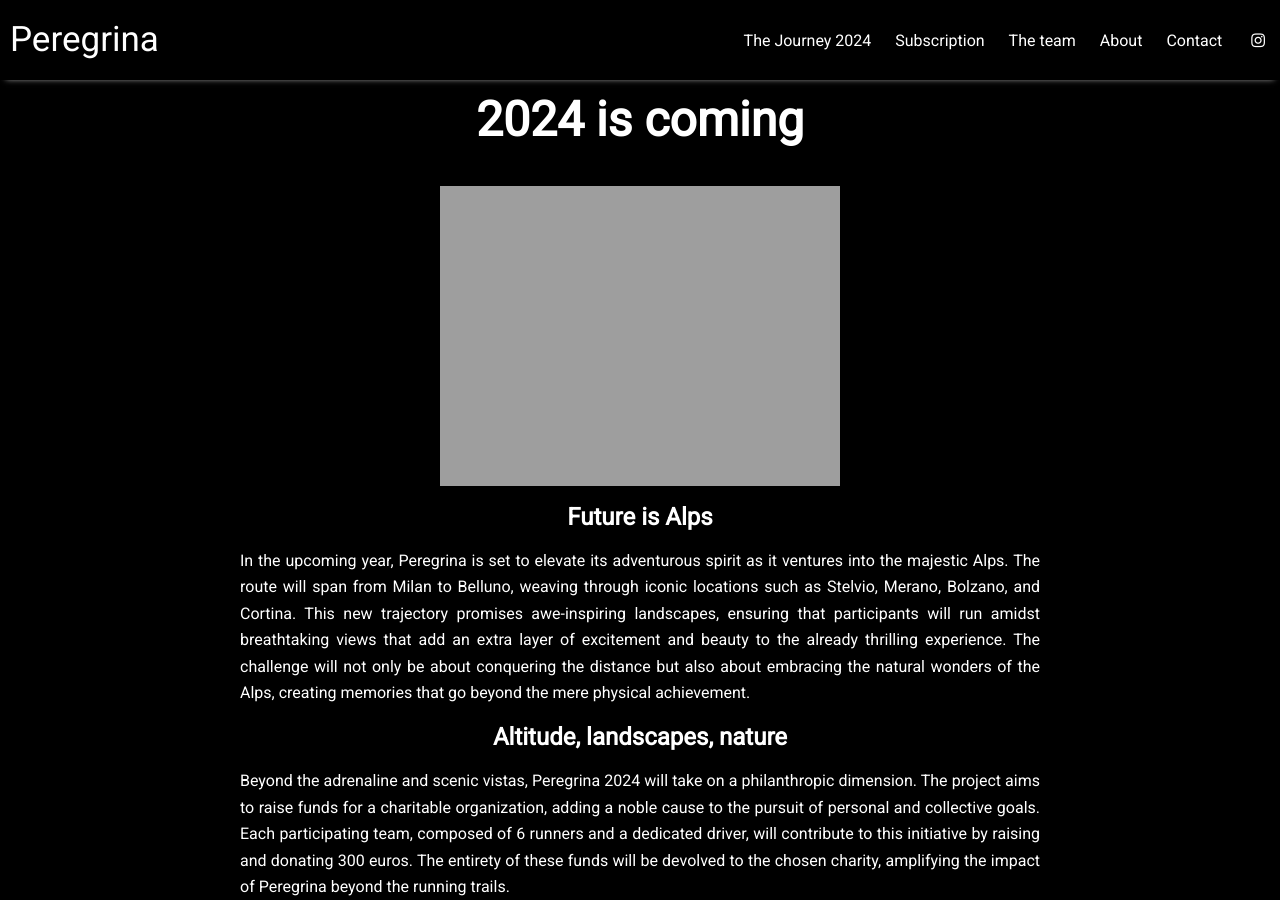
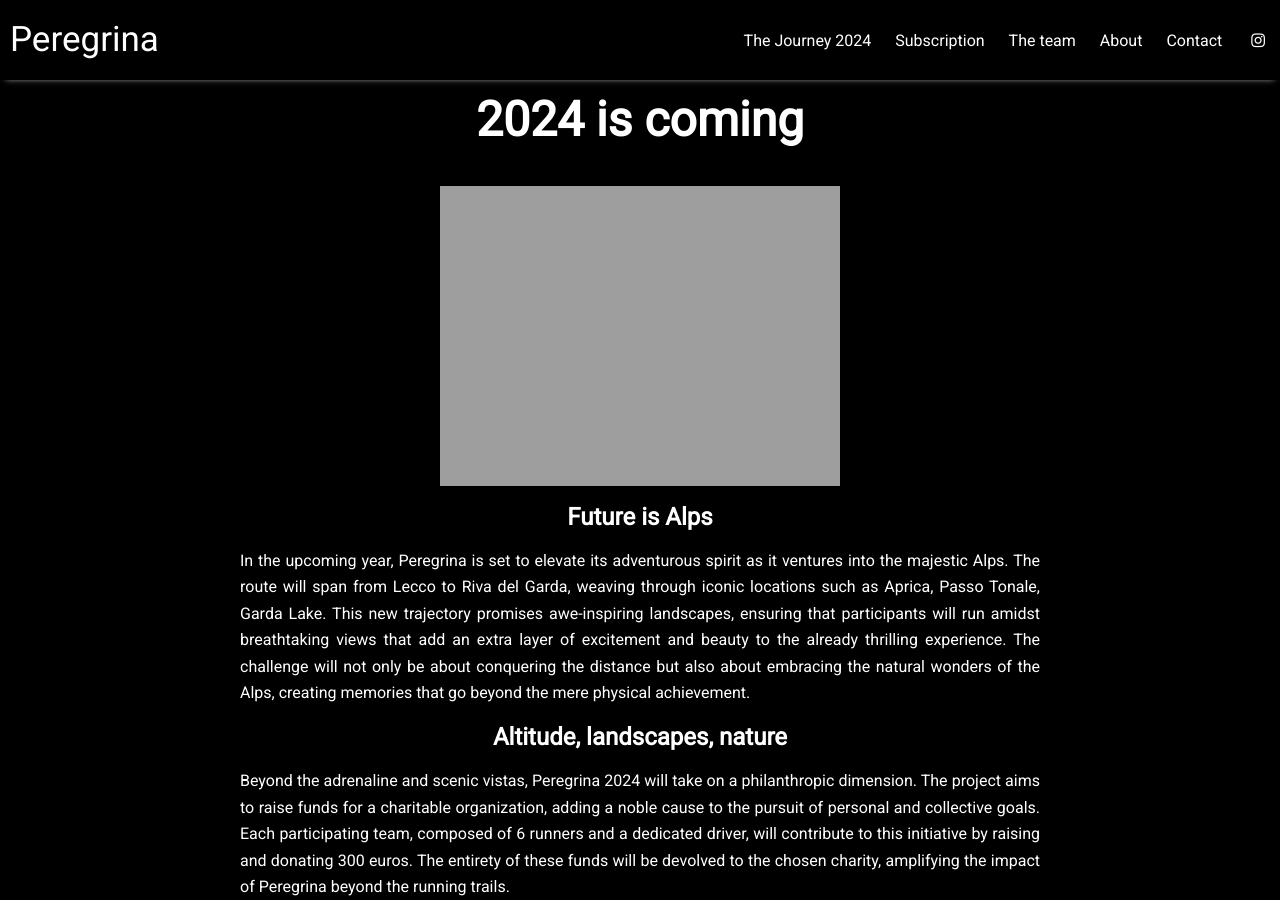
Before and after one commit to Hunstman/Peregrina2024, a Jekyll site: the page built from _posts/2023-12-09-2024-event.md, in a window 1280 px wide and 900 px high. Built offline with Jekyll 4.4.1, drawn with Linux system fonts in a browser that asks for light colours; nearby versions of some CDN libraries.

Commit message:
post_new

```diff
--- a/_posts/2023-12-09-2024-event.md
+++ b/_posts/2023-12-09-2024-event.md
@@ -11,7 +11,7 @@
 
 ## Future is Alps
 
-In the upcoming year, Peregrina is set to elevate its adventurous spirit as it ventures into the majestic Alps. The route will span from Milan to Belluno, weaving through iconic locations such as Stelvio, Merano, Bolzano, and Cortina. This new trajectory promises awe-inspiring landscapes, ensuring that participants will run amidst breathtaking views that add an extra layer of excitement and beauty to the already thrilling experience. The challenge will not only be about conquering the distance but also about embracing the natural wonders of the Alps, creating memories that go beyond the mere physical achievement.
+In the upcoming year, Peregrina is set to elevate its adventurous spirit as it ventures into the majestic Alps. The route will span from Lecco to Riva del Garda, weaving through iconic locations such as Aprica, Passo Tonale, Garda Lake. This new trajectory promises awe-inspiring landscapes, ensuring that participants will run amidst breathtaking views that add an extra layer of excitement and beauty to the already thrilling experience. The challenge will not only be about conquering the distance but also about embracing the natural wonders of the Alps, creating memories that go beyond the mere physical achievement.
 
 ## Altitude, landscapes, nature
 
```
